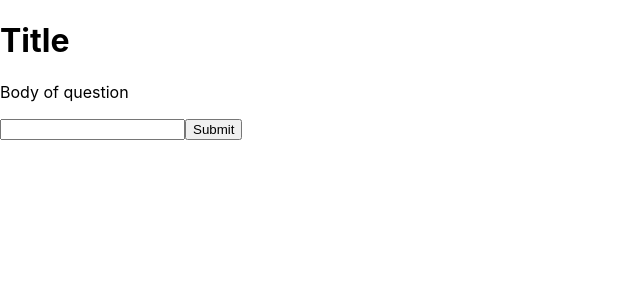
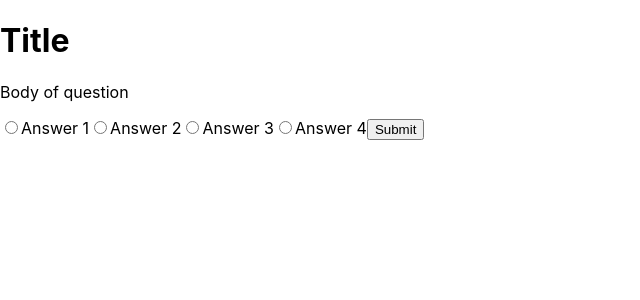
Before and after one commit to david-sai/bruin-bowl, a React (Create React App) app in the folder bruin-bowl/: page / in a window 1280 px wide. Shown: the top 300 px of the page, without its empty margins (0-640 px from the left). Built offline with nearby package versions, Linux system fonts and the light colour scheme.

Commit message:
Add Multiple Choice
Added multiple choice and a correct answer state stored in App.js

```diff
--- a/bruin-bowl/src/App.js
+++ b/bruin-bowl/src/App.js
@@ -1,16 +1,19 @@
 import logo from './logo.svg';
+import React, { useState } from 'react';
 import './App.css';
 import AnswerBar from './components/AnswerBar.js';
 import PageTitle from './components/PageTitle.js';
 import QuestionBox from './components/QuestionBox.js';
 
 function App() {
+  const [correct, setCorrect] = useState(false); // Player guessed correct answer
+
   return (
     <div>
       <>
         <PageTitle title="BruinBowl" />
         <QuestionBox />
-        <AnswerBar />
+        <AnswerBar setVar={setCorrect} />
       </>
     </div>
   );
--- a/bruin-bowl/src/components/AnswerBar.js
+++ b/bruin-bowl/src/components/AnswerBar.js
@@ -1,9 +1,41 @@
-function AnswerBar() {
+import React, { useState } from 'react'
+
+function AnswerBar({setVar}) {
+    function handleSubmit(e) {
+        // Prevent the browser from reloading the page
+        e.preventDefault();
+
+        // Read the form data
+        const form = e.target;
+        const formData = new FormData(form);
+        const formJson = Object.fromEntries(formData.entries());
+
+        const answer = "2"; // Change to access database
+
+        if (formJson.answerNum === answer) {
+            console.log("Success!");
+            setVar(true);
+        }
+        else {
+            console.log("Fail!");
+            setVar(false);
+        }
+
+    }
+
+    const answer1 = "Answer 1"; // To be accessed from database later
+    const answer2 = "Answer 2";
+    const answer3 = "Answer 3";
+    const answer4 = "Answer 4";
+
     return (
         <>
-            <form>
-                <input type="text" id="answer"></input>
-                <input type="submit" value="Submit"></input>
+            <form method="post" onSubmit={handleSubmit}>
+                <input type="radio" name="answerNum" value="1" />{answer1}
+                <input type="radio" name="answerNum" value="2" />{answer2}
+                <input type="radio" name="answerNum" value="3" />{answer3}
+                <input type="radio" name="answerNum" value="4" />{answer4}
+                <button type="submit">Submit</button>
             </form>
         </>
     );
--- a/bruin-bowl/src/components/questionBox.js
+++ b/bruin-bowl/src/components/questionBox.js
@@ -1,4 +1,3 @@
-
 function QuestionBox() {
     return (
         <>
```
